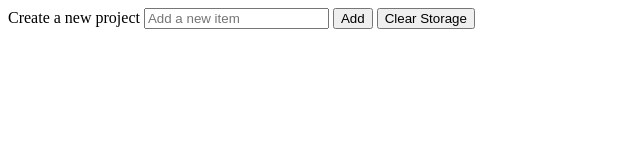
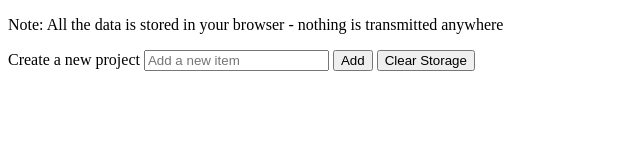
Before and after one commit to mikestreety/gitlab-sast-parser, a plain HTML site: page index.html in a window 1280 px wide. Shown: the whole page, without its empty margins (0-640 px from the left). Drawn offline with Linux system fonts and the light colour scheme.

Commit message:
feat: Add note about local data

```diff
--- a/index.html
+++ b/index.html
@@ -6,6 +6,7 @@
 </head>
 
 <body>
+	<p>Note: All the data is stored in your browser - nothing is transmitted anywhere</p>
 	<div class="listing">
 		<form id="form">
 			<label for="new">Create a new project</label>
```
